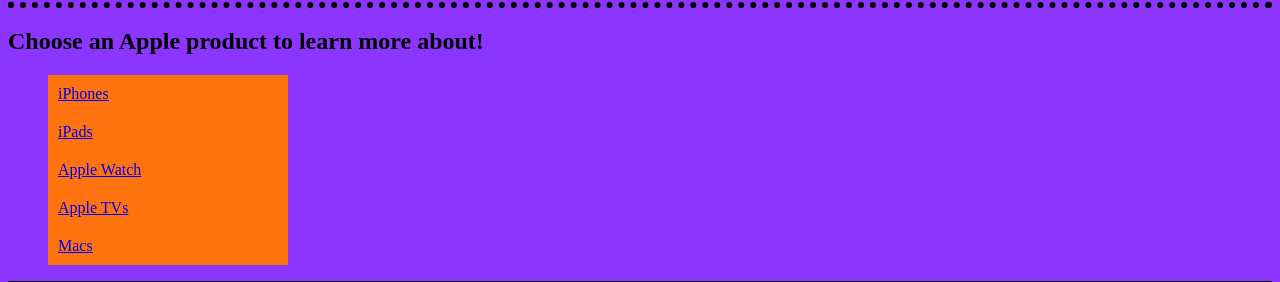
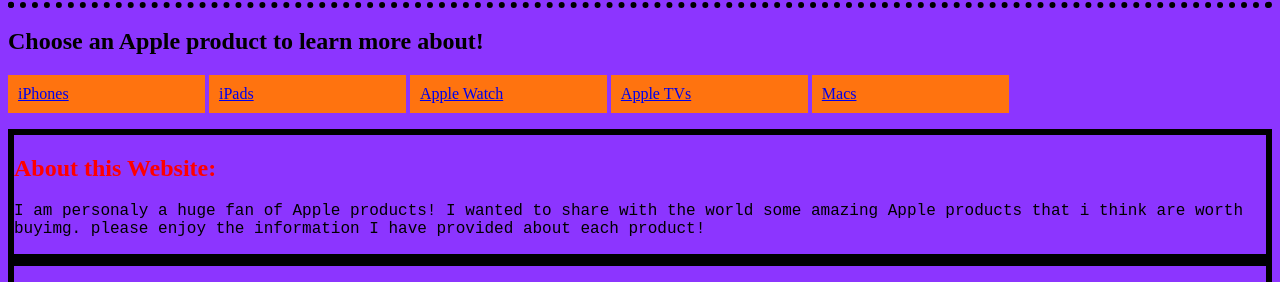
Before and after one commit to hottestapplestuff/hottestapplestuff.github.io, a plain HTML site: page index.html in a window 1280 px wide. Shown: the part 447-729 px from the top of the page. Drawn offline with Linux system fonts and the light colour scheme.

Commit message:
Update index.css

```diff
--- a/index.css
+++ b/index.css
@@ -16,14 +16,14 @@ div {
 #nav li{
   display: inline;
 }
-#nav a{
-display: block;
-padding: 10px;
-background-color: #ff730f;
-width: 18%;
+#nav a {
+    display: inline-block;
+    padding: 10px;
+    background-color: #ff730f;
+    width: 14%;
 }
 
-#nav ul{
+#nav{
 padding: 0px;
 }
 
```
